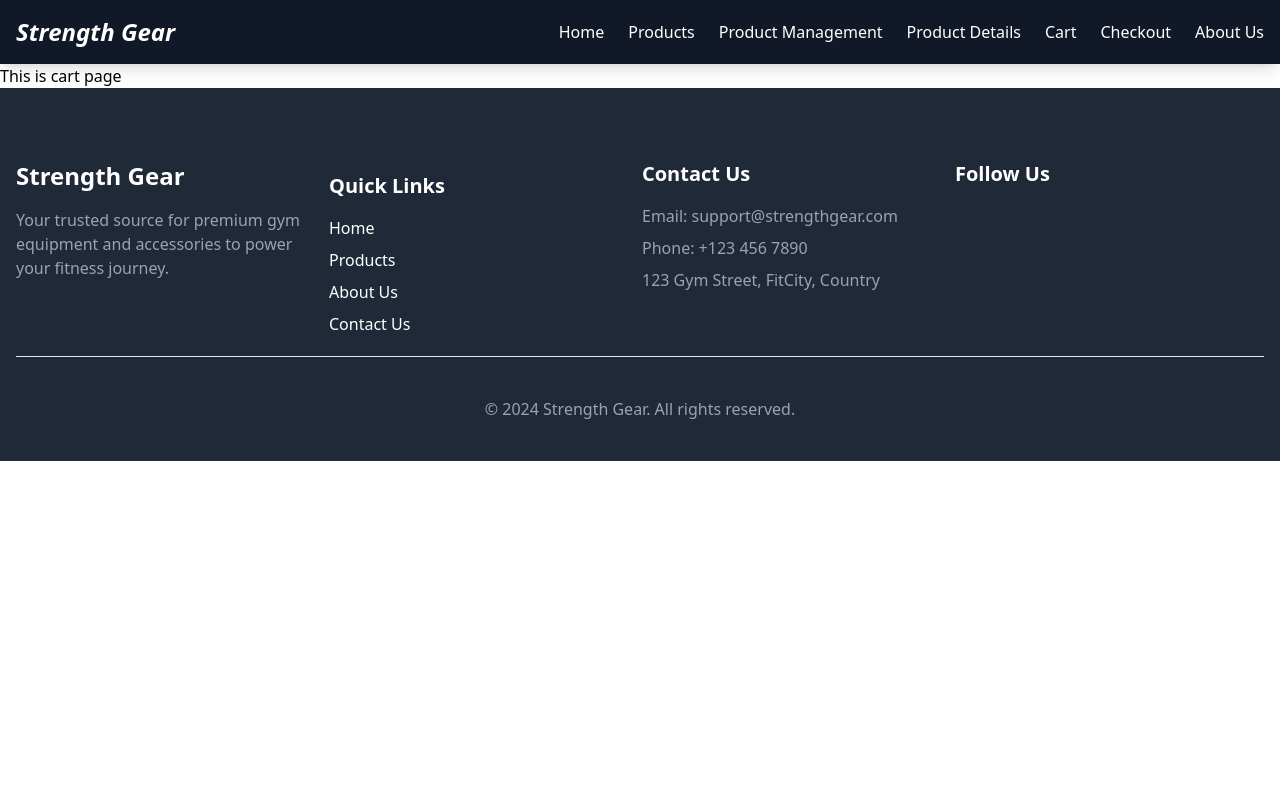
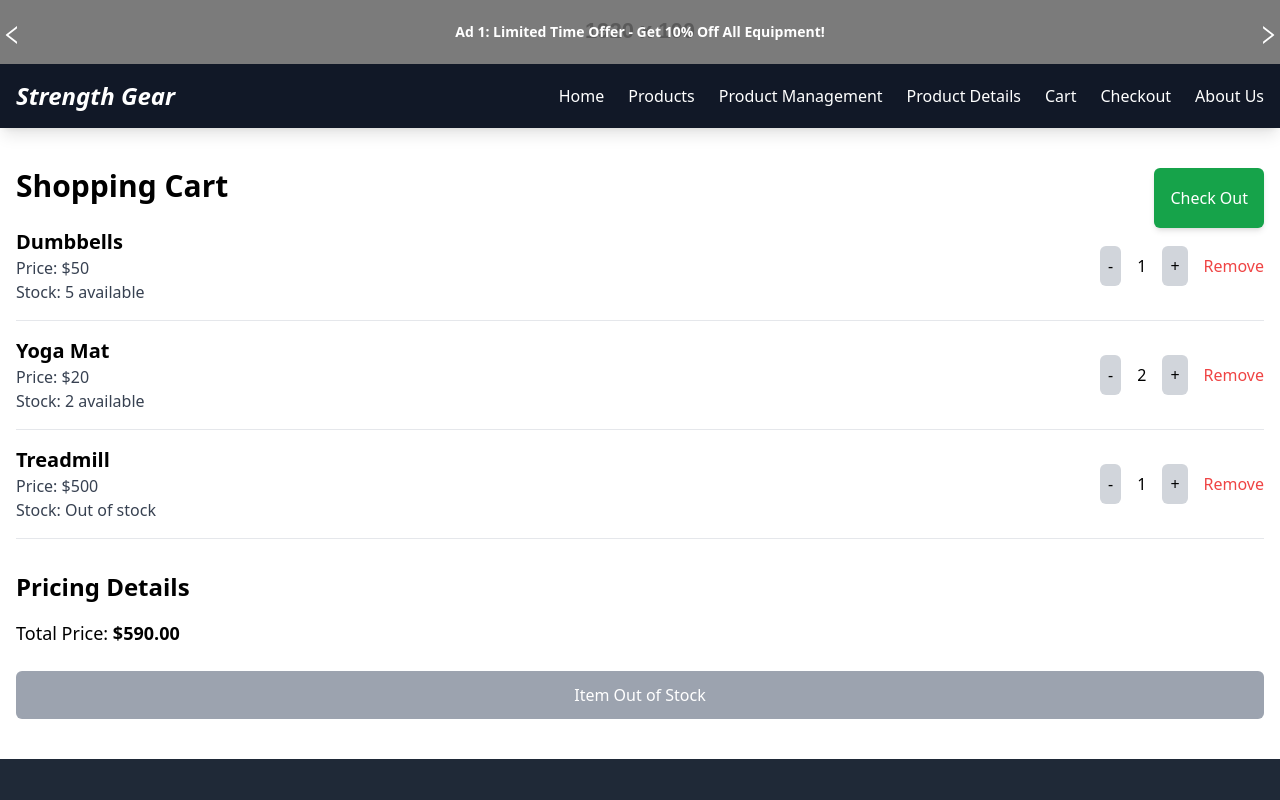
Before and after one commit to Mojammel-Molla/strength-gear-client, a React (Vite) app: page /cart in a window 1280 px wide. Shown: the top 800 px of the page. Built offline with nearby package versions, Linux system fonts and the light colour scheme.

Commit message:
Advertise slider created

```diff
--- a/package.json
+++ b/package.json
@@ -15,7 +15,9 @@
     "react-dom": "^18.3.1",
     "react-hook-form": "^7.53.0",
     "react-icons": "^5.3.0",
-    "react-router-dom": "^6.26.2"
+    "react-router-dom": "^6.26.2",
+    "react-slick": "^0.30.2",
+    "slick-carousel": "^1.8.1"
   },
   "devDependencies": {
     "@eslint/js": "^9.9.0",
--- a/public/index.ts
+++ b/public/index.ts
@@ -55,3 +55,9 @@
   { id: 7, name: 'Foam Roller', category: 'Fitness Accessories', price: '$25' },
   { id: 8, name: 'Bench Press', category: 'Weight Training', price: '$150' },
 ];
+
+export const initialCart = [
+  { id: 1, name: 'Dumbbells', price: 50, quantity: 1, stock: 5 },
+  { id: 2, name: 'Yoga Mat', price: 20, quantity: 2, stock: 2 },
+  { id: 3, name: 'Treadmill', price: 500, quantity: 1, stock: 0 },
+];
--- a/src/App.tsx
+++ b/src/App.tsx
@@ -3,10 +3,12 @@
 import './App.css';
 import Navbar from './components/ui/Navbar';
 import Footer from './components/ui/Footer';
+import Advertisement from './components/ui/Advertisement';
 
 const App: React.FC = () => {
   return (
     <div className="">
+      <Advertisement />
       <Navbar />
       <Outlet />
       <Footer />
--- /dev/null
+++ b/src/components/ui/Advertisement.tsx
@@ -0,0 +1,93 @@
+import React from 'react';
+import Slider from 'react-slick';
+import 'slick-carousel/slick/slick.css';
+import 'slick-carousel/slick/slick-theme.css';
+import { AiOutlineLeft, AiOutlineRight } from 'react-icons/ai';
+
+const Advertisement: React.FC = () => {
+  const settings = {
+    dots: false,
+    infinite: true,
+    speed: 500,
+    slidesToShow: 1,
+    slidesToScroll: 1,
+    autoplay: true,
+    autoplaySpeed: 5000,
+    arrows: true,
+    nextArrow: <NextArrow />,
+    prevArrow: <PrevArrow />,
+  };
+
+  // Custom Next Arrow Component
+  function NextArrow(props: any) {
+    const { onClick } = props;
+    return (
+      <div
+        className="absolute top-1/2 right-0 transform -translate-y-1/2 z-10 cursor-pointer"
+        onClick={onClick}
+      >
+        <AiOutlineRight className="text-white text-xl md:text-2xl" />
+      </div>
+    );
+  }
+
+  // Custom Prev Arrow Component
+  function PrevArrow(props: any) {
+    const { onClick } = props;
+    return (
+      <div
+        className="absolute top-1/2 left-0 transform -translate-y-1/2 z-10 cursor-pointer"
+        onClick={onClick}
+      >
+        <AiOutlineLeft className="text-white text-xl md:text-2xl" />
+      </div>
+    );
+  }
+
+  return (
+    <div className="bg-gray-800 h-8 md:h-16">
+      <div className="max-w-full overflow-hidden relative">
+        <Slider {...settings}>
+          <div className="relative">
+            <img
+              src="https://via.placeholder.com/1920x100.png?text=Ad+1"
+              alt="Ad 1"
+              className="w-full h-12 md:h-16 object-cover"
+            />
+            <div className="absolute inset-0 bg-black bg-opacity-40 flex items-center justify-center">
+              <h2 className="text-white text-xs md:text-sm font-semibold">
+                Ad 1: Limited Time Offer - Get 10% Off All Equipment!
+              </h2>
+            </div>
+          </div>
+          <div className="relative">
+            <img
+              src="https://via.placeholder.com/1920x100.png?text=Ad+2"
+              alt="Ad 2"
+              className="w-full h-12 md:h-16 object-cover"
+            />
+            <div className="absolute inset-0 bg-black bg-opacity-40 flex items-center justify-center">
+              <h2 className="text-white text-xs md:text-sm font-semibold">
+                Ad 2: Buy One Get One Free on Selected Accessories!
+              </h2>
+            </div>
+          </div>
+          <div className="relative">
+            <img
+              src="https://via.placeholder.com/1920x100.png?text=Ad+3"
+              alt="Ad 3"
+              className="w-full h-12 md:h-16 object-cover"
+            />
+            <div className="absolute inset-0 bg-black bg-opacity-40 flex items-center justify-center">
+              <h2 className="text-white text-xs md:text-sm font-semibold">
+                Ad 3: Free Shipping on Orders Over $50!
+              </h2>
+            </div>
+          </div>
+        </Slider>
+      </div>
+    </div>
+  );
+};
+
+export default Advertisement;
--- /dev/null
+++ b/src/components/ui/Cart.tsx
@@ -0,0 +1,126 @@
+import React, { useState } from 'react';
+import { initialCart } from '../../../public';
+
+const Cart: React.FC = () => {
+  const [cart, setCart] = useState(initialCart);
+
+  // Helper to calculate total price
+  const calculateTotalPrice = () => {
+    return cart.reduce((total, item) => total + item.price * item.quantity, 0);
+  };
+
+  // Handle quantity change (increase/decrease)
+  const handleQuantityChange = (id: number, amount: number) => {
+    setCart(prevCart =>
+      prevCart.map(item =>
+        item.id === id
+          ? {
+              ...item,
+              quantity: Math.min(
+                Math.max(item.quantity + amount, 1),
+                item.stock
+              ), // Ensure quantity between 1 and stock
+            }
+          : item
+      )
+    );
+  };
+
+  // Remove item from cart
+  const handleRemoveItem = (id: number) => {
+    const confirmRemove = window.confirm(
+      'Are you sure you want to remove this item?'
+    );
+    if (confirmRemove) {
+      setCart(prevCart => prevCart.filter(item => item.id !== id));
+    }
+  };
+
+  return (
+    <div className="container mx-auto py-10 px-4">
+      <div className="flex justify-between">
+        <h1 className="text-3xl font-bold mb-6">Shopping Cart</h1>
+        <button className="bg-green-600 hover:bg-green-800 text-white font-medium py-2 px-4 rounded-md shadow-md transition duration-500 ease-in-out ">
+          Check Out
+        </button>
+      </div>
+      {/* Cart Items */}
+      {cart.length === 0 ? (
+        <p className="text-lg text-gray-600">Your cart is empty.</p>
+      ) : (
+        <div>
+          {cart.map(item => (
+            <div
+              key={item.id}
+              className="flex justify-between items-center border-b pb-4 mb-4"
+            >
+              <div className="flex-1">
+                <h2 className="text-xl font-semibold">{item.name}</h2>
+                <p className="text-gray-700">Price: ${item.price}</p>
+                <p className="text-gray-700">
+                  Stock:{' '}
+                  {item.stock > 0 ? `${item.stock} available` : 'Out of stock'}
+                </p>
+              </div>
+
+              {/* Quantity Controls */}
+              <div className="flex items-center space-x-4">
+                <button
+                  className="p-2 bg-gray-300 rounded-md"
+                  onClick={() => handleQuantityChange(item.id, -1)}
+                  disabled={item.quantity === 1}
+                >
+                  -
+                </button>
+                <p>{item.quantity}</p>
+                <button
+                  className="p-2 bg-gray-300 rounded-md"
+                  onClick={() => handleQuantityChange(item.id, 1)}
+                  disabled={item.quantity === item.stock}
+                >
+                  +
+                </button>
+              </div>
+
+              {/* Remove Button */}
+              <button
+                className="text-red-500 ml-4"
+                onClick={() => handleRemoveItem(item.id)}
+              >
+                Remove
+              </button>
+            </div>
+          ))}
+
+          {/* Pricing Details */}
+          <div className="mt-8">
+            <h3 className="text-2xl font-bold mb-4">Pricing Details</h3>
+            <p className="text-lg">
+              Total Price:{' '}
+              <span className="font-semibold">
+                ${calculateTotalPrice().toFixed(2)}
+              </span>
+            </p>
+          </div>
+
+          {/* Proceed to Checkout */}
+          <button
+            className={`mt-6 w-full py-3 rounded-md text-white ${
+              cart.some(item => item.stock === 0)
+                ? 'bg-gray-400 cursor-not-allowed'
+                : 'bg-blue-600 hover:bg-blue-700'
+            }`}
+            disabled={cart.some(item => item.stock === 0)}
+            onClick={() => alert('Proceeding to checkout...')}
+          >
+            {cart.some(item => item.stock === 0)
+              ? 'Item Out of Stock'
+              : 'Proceed to Checkout'}
+          </button>
+        </div>
+      )}
+    </div>
+  );
+};
+
+export default Cart;
--- a/src/pages/CartPage.tsx
+++ b/src/pages/CartPage.tsx
@@ -1,9 +1,10 @@
 import React from 'react';
+import Cart from '../components/ui/Cart';
 
 const CartPage: React.FC = () => {
   return (
     <>
-      <h1>This is cart page</h1>
+      <Cart />
     </>
   );
 };
```
Also changed, not shown: 1 other file (tests, documents, lock files or other folders).
